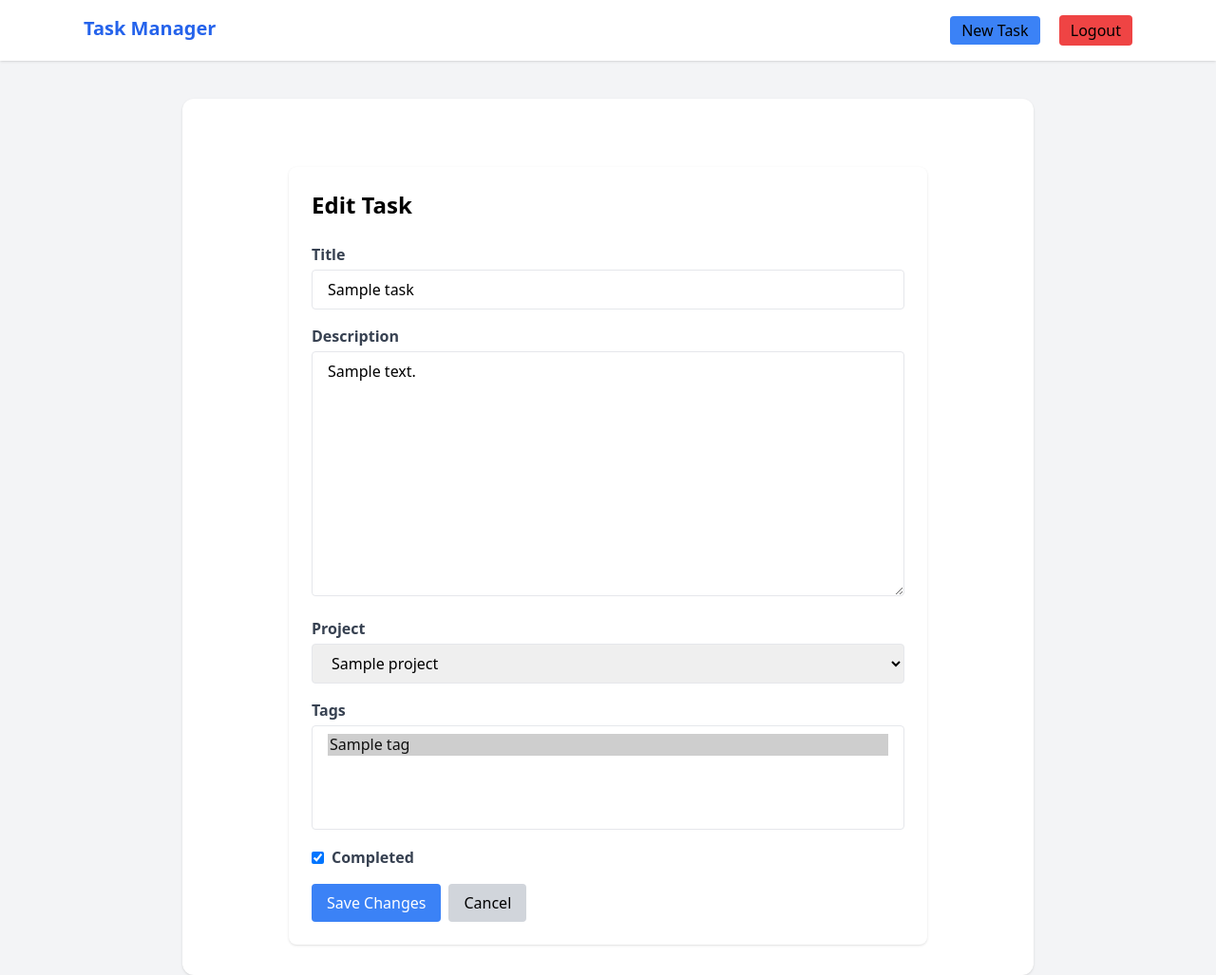
After one commit to 00011140/DSCC_11140, a Django app: page /1/edit/ in a window 1280 px wide. The commit adds this page. Shown: the whole page at 95% size. Run offline with Django 5.2, Linux system fonts and the light colour scheme; a user stored in the database is signed in; tables that the repository leaves empty hold one stand-in row (values such as "Sample post"); some libraries are stand-ins or nearby versions.

Commit message:
fix: edit task not displaying task details properly

```diff
--- /dev/null
+++ b/tasks/templates/tasks/edit_task.html
@@ -0,0 +1,54 @@
+{% extends "base.html" %}
+{% load widget_tweaks %}
+
+{% block content %}
+
+<div class="max-w-2xl mx-auto mt-10 p-6 bg-white shadow rounded-lg">
+    <h2 class="text-2xl font-bold mb-6">Edit Task</h2>
+
+    <form method="POST" class="space-y-4">
+        {% csrf_token %}
+
+        <!-- Display form errors -->
+        {% if form.errors %}
+        <div class="bg-red-100 text-red-700 p-3 rounded">
+            Please fix the errors below.
+        </div>
+        {% endif %}
+
+        <div>
+            <label class="block text-gray-700 font-semibold mb-1" for="id_title">Title</label>
+            {{ form.title|add_class:"w-full px-4 py-2 border rounded focus:outline-none focus:ring-2" }}
+        </div>
+
+        <div>
+            <label class="block text-gray-700 font-semibold mb-1" for="id_description">Description</label>
+            {{ form.description|add_class:"w-full px-4 py-2 border rounded focus:outline-none focus:ring-2" }}
+        </div>
+
+        <div>
+            <label class="block text-gray-700 font-semibold mb-1" for="id_project">Project</label>
+            {{ form.project|add_class:"w-full px-4 py-2 border rounded focus:outline-none focus:ring-2"}}
+        </div>
+
+        <div>
+            <label class="block text-gray-700 font-semibold mb-1" for="id_tags">Tags</label>
+            {{ form.tags|add_class:"w-full px-4 py-2 border rounded focus:outline-none focus:ring-2"}}
+        </div>
+
+        <div class="flex items-center space-x-2">
+            {{ form.completed }}
+            <label class="text-gray-700 font-semibold" for="id_completed">Completed</label>
+        </div>
+
+        <div class="flex space-x-2">
+            <button type="submit" class="bg-blue-500 text-white px-4 py-2 rounded hover:bg-blue-600">
+                Save Changes
+            </button>
+            <a href="{% url 'home' %}" class="bg-gray-300 px-4 py-2 rounded hover:bg-gray-400">
+                Cancel
+            </a>
+        </div>
+    </form>
+</div>
+{% endblock %}
--- a/tasks/urls.py
+++ b/tasks/urls.py
@@ -9,6 +9,8 @@ urlpatterns = [
     path("accounts/login/", LoginView.as_view(template_name="registration/login.html", authentication_form=LoginForm), name="login"),
     path('create/', views.create_task, name='create_task'),
     path('<int:pk>/', views.task_detail, name='task_detail'),
+    path('<int:pk>/edit/', views.edit_task, name='edit_task'),
+    path('<int:pk>/delete/', views.delete_task, name='delete_task'),
     # path('task/<int:pk>/', views.TaskDetailView.as_view(), name='task-detail'),
     # path('task/<int:pk>/update/', views.TaskUpdateView.as_view(), name='task-update'),
     # path('task/<int:pk>/delete/', views.TaskDeleteView.as_view(), name='task-delete'),
--- a/tasks/views.py
+++ b/tasks/views.py
@@ -1,6 +1,3 @@
-from django.views.generic import ListView, DetailView, CreateView, UpdateView, DeleteView
-from django.contrib.auth.forms import UserCreationForm
-from django.urls import reverse_lazy
 from .models import Task
 from .forms import TaskForm
 from django.shortcuts import render, redirect, get_object_or_404
@@ -46,3 +43,24 @@ def register(request):
         form = RegisterForm()
 
     return render(request, "registration/register.html", {"form": form})
+
+
+@login_required
+def edit_task(request, pk):
+    task = get_object_or_404(Task, pk=pk, user=request.user)
+    if request.method == "POST":
+        form = TaskForm(request.POST, instance=task)
+        if form.is_valid():
+            form.save()
+            return redirect('home')
+    else:
+        form = TaskForm(instance=task)
+    return render(request, 'tasks/edit_task.html', {'form': form})
+
+@login_required
+def delete_task(request, pk):
+    task = get_object_or_404(Task, pk=pk, user=request.user)
+    if request.method == "POST":
+        task.delete()
+        return redirect('home')
+    return render(request, 'tasks/delete_task.html', {'task': task})
```
Also changed, not shown: tasks/templates/tasks/home.html (+18 -3 lines).
